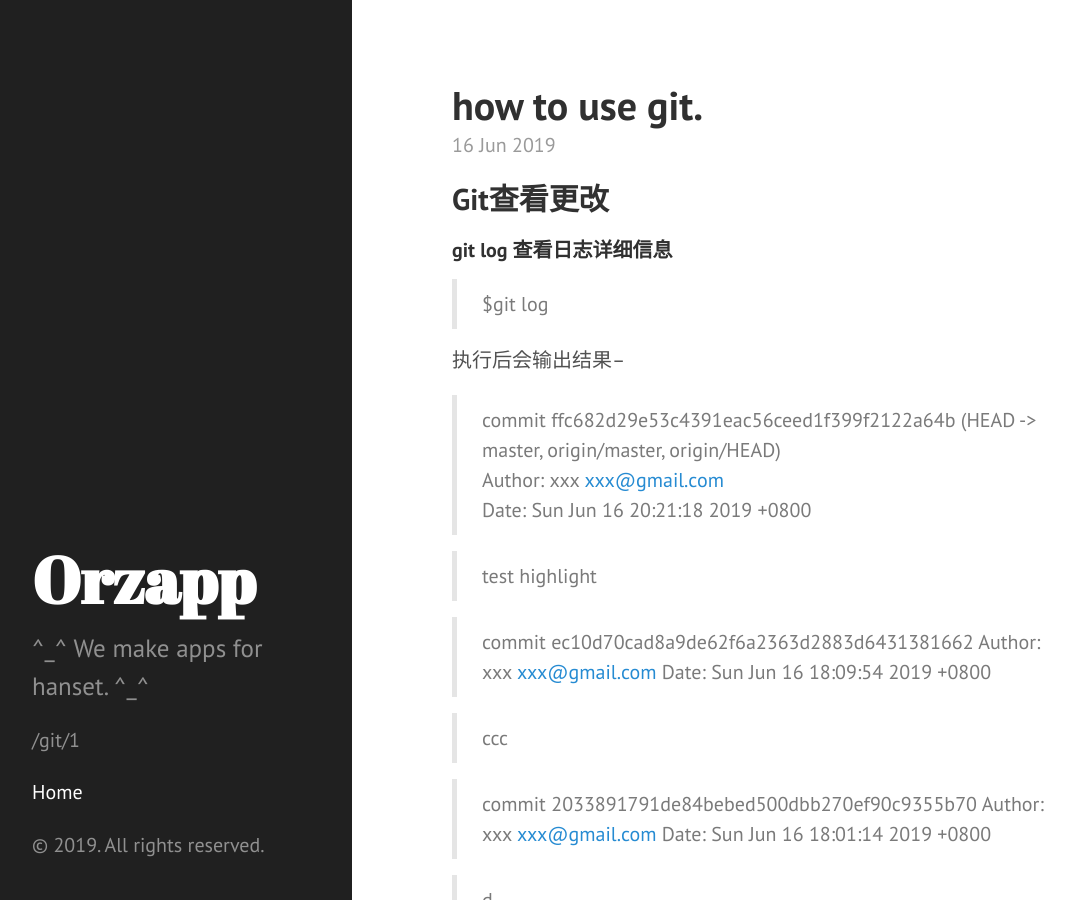
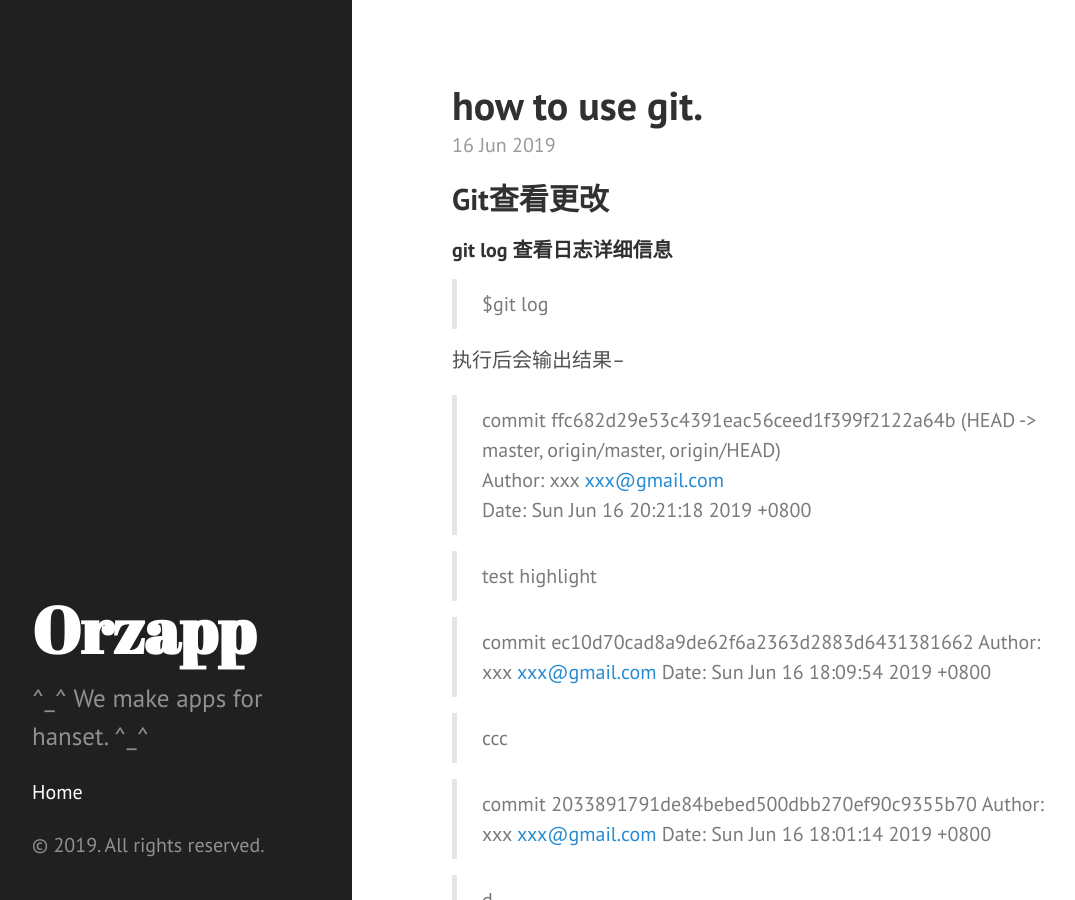
Before and after one commit to Amzaing/Amzaing.github.io, a Jekyll site: the page built from _posts/2019-06-16-git.md, in a window 1280 px wide and 900 px high. Shown: the whole window, without its empty margins (8-1083 px from the left). Built offline with Jekyll 4.4.1, drawn with Linux system fonts in a browser that asks for light colours; Markdown is read by kramdown in place of the engine named in the settings.

Commit message:
Update sidebar.html

```diff
--- a/_includes/sidebar.html
+++ b/_includes/sidebar.html
@@ -3,12 +3,10 @@
     <div class="sidebar-about">
       <h1>{{ site.title }}</h1>
       <p class="lead">{{ site.description }}</p>
-      <p>{{ page.url }}</p>
-      <p>{{ site.baseurl }}</p>
     </div>
 
     <nav class="sidebar-nav">
-      <a class="sidebar-nav-item{% if page.url == site.baseurl %} active {% endif %}" href="{{ site.baseurl }}">Home</a>
+      <a class="sidebar-nav-item{% if page.url == site.url %} active {% endif %}" href="{{ site.url }}">Home</a>
 
       {% comment %}
         The code below dynamically generates a sidebar nav of pages with
```
